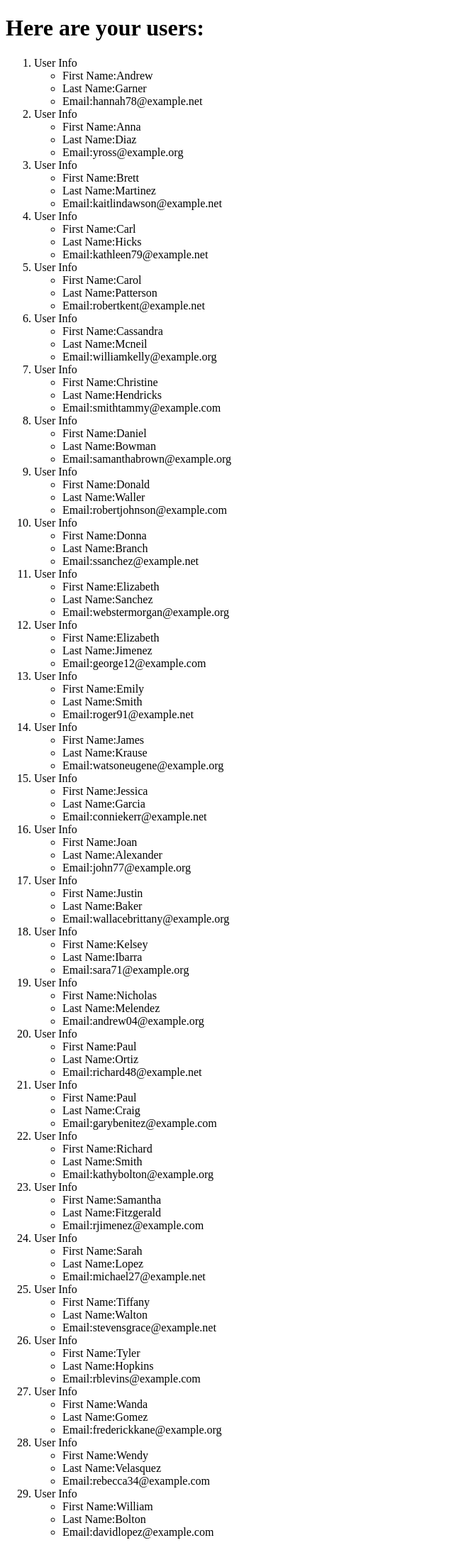
After one commit to ramsthapit/learning-python, a Django app: page /users/ in a window 1280 px wide. The commit adds this page. Shown: the whole page at 71% size, without its empty margins (0-640 px from the left). Run offline with Django 3.2, Linux system fonts and the light colour scheme; data comes from the database, SQL or seed files in the repository; both versions use the stored data as it was after the commit.

Commit message:
user list added

```diff
--- a/django2/ProTwo/AppTwo/models.py
+++ b/django2/ProTwo/AppTwo/models.py
@@ -2,8 +2,8 @@ from django.db import models
 
 # Create your models here.
 class User(models.Model):
-    first_name = models.CharField(max_length=50, unique=True)
-    last_name = models.CharField(max_length=50, unique=False)
+    first_name = models.CharField(max_length=50)
+    last_name = models.CharField(max_length=50)
     email = models.EmailField(unique=True)
 
     def __str__(self):
--- a/django2/ProTwo/AppTwo/urls.py
+++ b/django2/ProTwo/AppTwo/urls.py
@@ -1,4 +1,7 @@
 from django.urls import path
 from AppTwo import views
 
-urlpatterns = [path("", views.index, name="index")]
+urlpatterns = [
+    path("", views.index, name="index"),
+    path("users/", views.users, name="users"),
+]
--- a/django2/ProTwo/AppTwo/views.py
+++ b/django2/ProTwo/AppTwo/views.py
@@ -1,6 +1,12 @@
 from django.shortcuts import render
+from AppTwo.models import User
 
 # Create your views here.
 def index(request):
-    my_dict = {"insert_content": "Go to /user to see user list"}
-    return render(request, "AppTwo/index.html", context=my_dict)
+    return render(request, "AppTwo/index.html")
+
+
+def users(request):
+    user_list = User.objects.order_by("first_name")
+    user_dict = {"users": user_list}
+    return render(request, "AppTwo/users.html", context=user_dict)
--- a/django2/ProTwo/ProTwo/urls.py
+++ b/django2/ProTwo/ProTwo/urls.py
@@ -18,7 +18,7 @@ from django.urls import path, include
 from AppTwo import views
 
 urlpatterns = [
+    path("", views.index, name="index"),
     path("admin/", admin.site.urls),
-    path("", views.index, name="index"),
-    path("apptwo/", include("AppTwo.urls")),
+    path("", include("AppTwo.urls")),
 ]
--- a/django2/ProTwo/templates/AppTwo/index.html
+++ b/django2/ProTwo/templates/AppTwo/index.html
@@ -1,4 +1,5 @@
 <!DOCTYPE html>
+
 <html lang="en">
   <head>
     <meta charset="UTF-8" />
@@ -8,6 +9,6 @@
   </head>
   <body>
     <h1>Welcome!</h1>
-    <h2>{{ insert_content }}</h2>
+    <h2>Go to /user to see user list</h2>
   </body>
 </html>
--- /dev/null
+++ b/django2/ProTwo/templates/AppTwo/users.html
@@ -0,0 +1,25 @@
+<!DOCTYPE html>
+
+<html lang="en">
+  <head>
+    <meta charset="UTF-8" />
+    <meta http-equiv="X-UA-Compatible" content="IE=edge" />
+    <meta name="viewport" content="width=device-width, initial-scale=1.0" />
+    <title>Users</title>
+  </head>
+  <body>
+    {% if users %}
+    <h1>Here are your users:</h1>
+    <ol>
+      {% for person in users %}
+      <li>User Info</li>
+      <ul>
+        <li>First Name:{{person.first_name}}</li>
+        <li>Last Name:{{person.last_name}}</li>
+        <li>Email:{{person.email}}</li>
+      </ul>
+      {% endfor %}
+    </ol>
+    {% endif %}
+  </body>
+</html>
```
Also changed, not shown: django2/ProTwo/AppTwo/migrations/0002_alter_user_first_name.py (added), django2/ProTwo/db.sqlite3.
